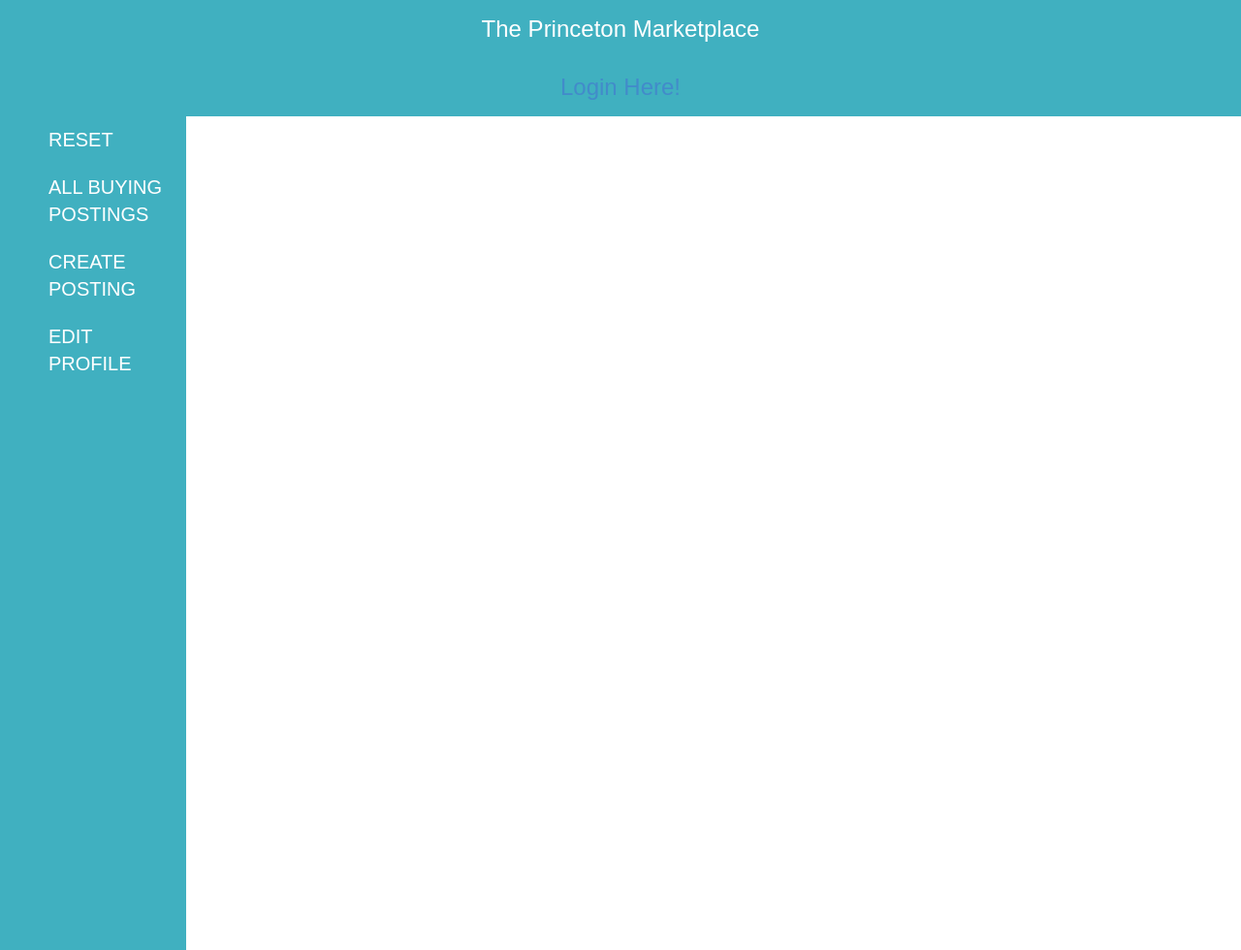
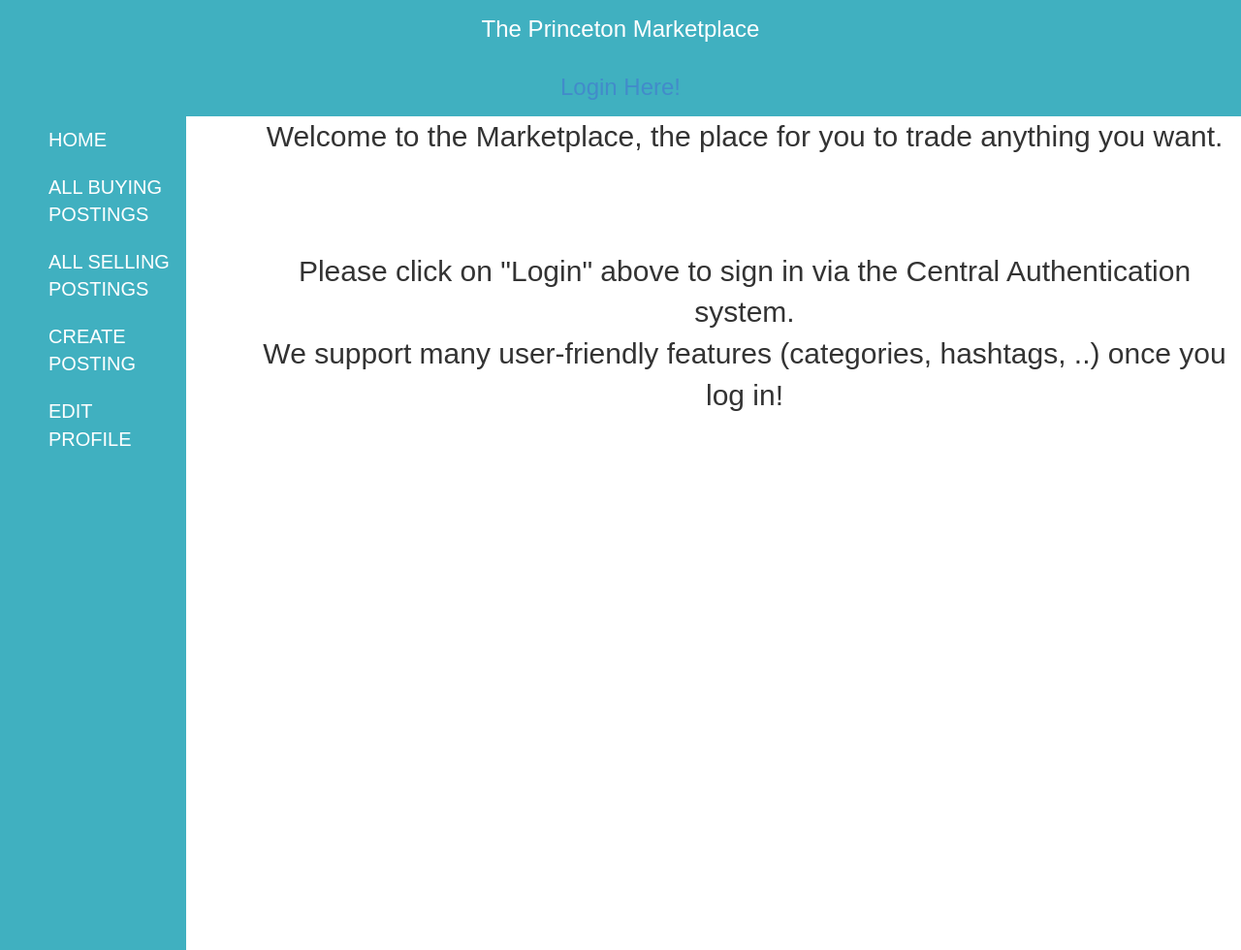
Before and after one commit to GhassenJ/333, a Django app: template princeton-marketplace/market/templates/market/index.html in a window 1280 px wide. Shown: the whole page at 97% size. Run offline with Django 3.2, Linux system fonts and the light colour scheme; the template is opened without the code that fills it, so the values that code supplies are empty; some libraries are stand-ins or nearby versions.

Commit message:
fiddling with index.html

```diff
--- a/princeton-marketplace/market/templates/market/index.html
+++ b/princeton-marketplace/market/templates/market/index.html
@@ -116,8 +116,9 @@
     </div>
         <div id="leftPane">
             <ul>
-                <li>RESET</li>
+                <li>HOME</li>
                 <li>ALL BUYING POSTINGS</li>
+                <li>ALL SELLING POSTINGS</li>
                 <li>CREATE POSTING</li>
                 <li>EDIT PROFILE</li>
             </ul>
@@ -128,7 +129,9 @@
             Buttons setup -->
 
         </div>
-    <span id="results"></span>
+    <span id="results">
+<p> Welcome to the Marketplace, the place for you to trade anything you want. </p><br><br> {% if user.is_authenticated %} <font size = "4"> Hi, {{ user.first_name }}. <a href = "accounts/logout">(not {{ user.first_name }} {{ user.last_name }}?)</a> We wish you a happy day.<br> <font size = "4"> My favorite category: {% else %} Please click on "Login" above to sign in via the Central Authentication system.<br> We support many user-friendly features (categories, hashtags, ..) once you log in!{% endif %}
+    </span>
     <script>
         $(document).ready(function() {
             var category = []; //titles
@@ -194,8 +197,45 @@
 						}
                 	});
 				}
-                else if (texti === "RESET") {
-                    $('#results').html(' GONE BABY GONE <br />');
+               else if (texti === "ALL SELLING POSTINGS") {
+                    $.ajax({
+                        url: "{% url 'market:all_selling_posts' %}",
+                        dataType: "json",
+                        beforeSend:function(){
+                            // this is where we append a loading image
+                            $('#results').html('<div class="loading"><img src="http://glenmartinmusic.com/mustache/wp-content/themes/glenmartin/images/loader.gif" alt="Loading..." width = "50" height = "50" align="center" /></div>');
+                        },
+                        success: function(data) {
+                            /*console.log(data);*/
+                            var json = data;
+                            var count = Object.keys(json).length;
+                            document.title = "All Selling Postings " + count;
+                            /*console.log(json);*/
+                            $('#results').html("");
+                            for (var i = 0; i < count; i++)
+                            {
+                                var post_id = json[i]["id"];
+                                var url = "{% url 'market:posting_detail' 000 %}".replace(000, post_id);
+                                var toturl = "<a href = " + url + ">" + json[i]["title"] + "</a>";
+                                $('<div>', {
+                                    'id' : 'blocky',
+                                    'html' : $('<a>',
+                                    {
+                                        'href': url,
+                                        'html': json[i]["title"]
+                                    })
+                                }).appendTo('#results');
+                            }
+                        },
+                        error:function(){
+					    // failed request; give feedback to user
+					    $('#results').html('<p class="error"><strong>Oops!</strong> Try that again in a few moments. Ajax is not working or you are not logged in. </p>');
+						}
+             	});
+				}
+
+                else if (texti === "HOME") {
+                    $('#results').html('<p> Welcome to the Marketplace, the place for you to trade anything you want. </p><br><br> {% if user.is_authenticated %} <font size = "4"> Hi, {{ user.first_name }}. <a href = "accounts/logout">(not {{ user.first_name }} {{ user.last_name }}?)</a> We wish you a happy day.<br> <font size = "4"> My favorite category: {% else %} Please click on "Login" above to sign in via the Central Authentication system.<br> We support many user-friendly features (categories, hashtags, ..) once you log in!{% endif %}');
                 }
                 else if (texti === "CREATE POSTING")
                 {
```
Also changed, not shown: jQuery Frontend/public/template/mustachetemplate.html (added, +18 -0 lines), jQuery Frontend/favicon.ico (added), jQuery Frontend/public/favicon.ico (added).
